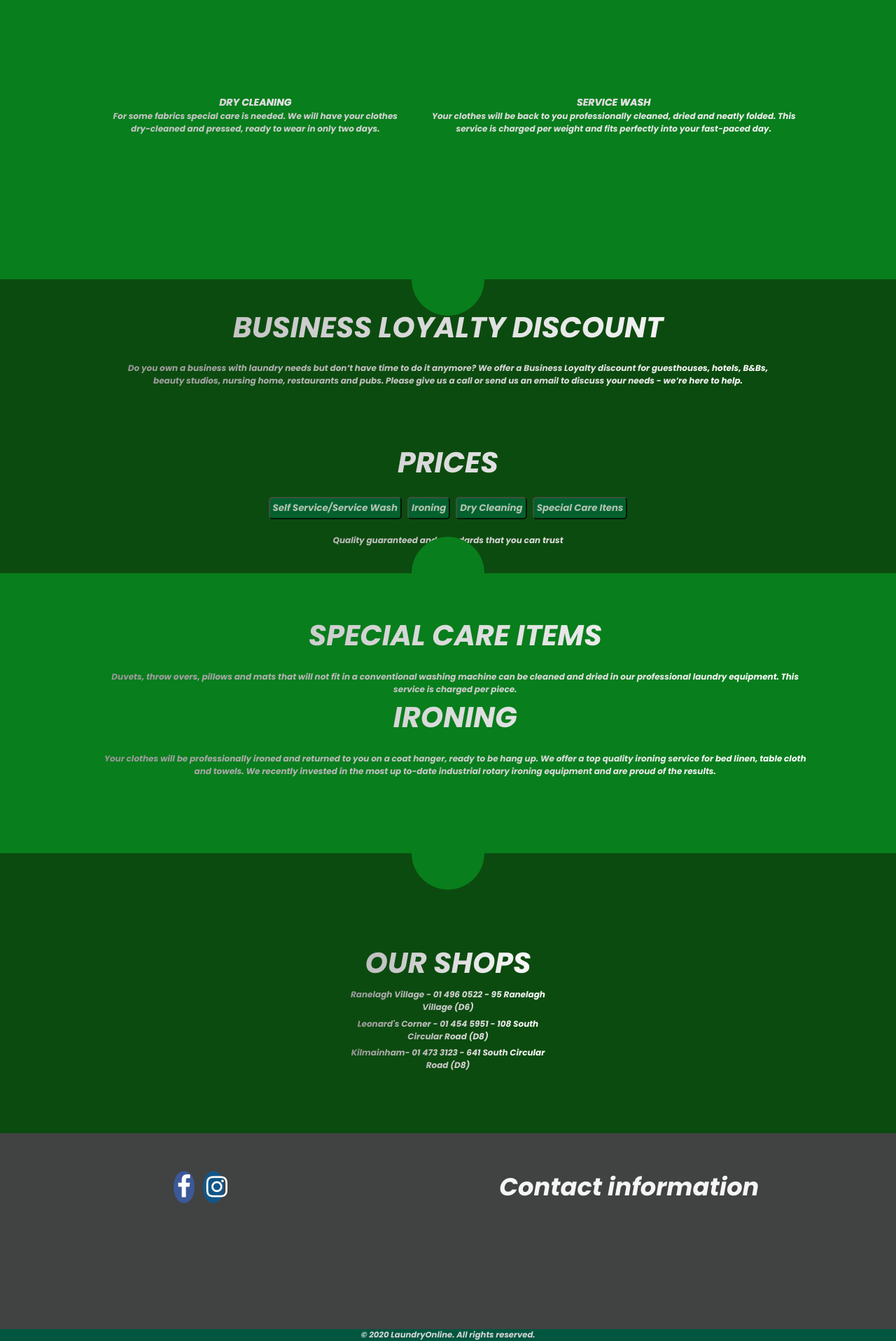
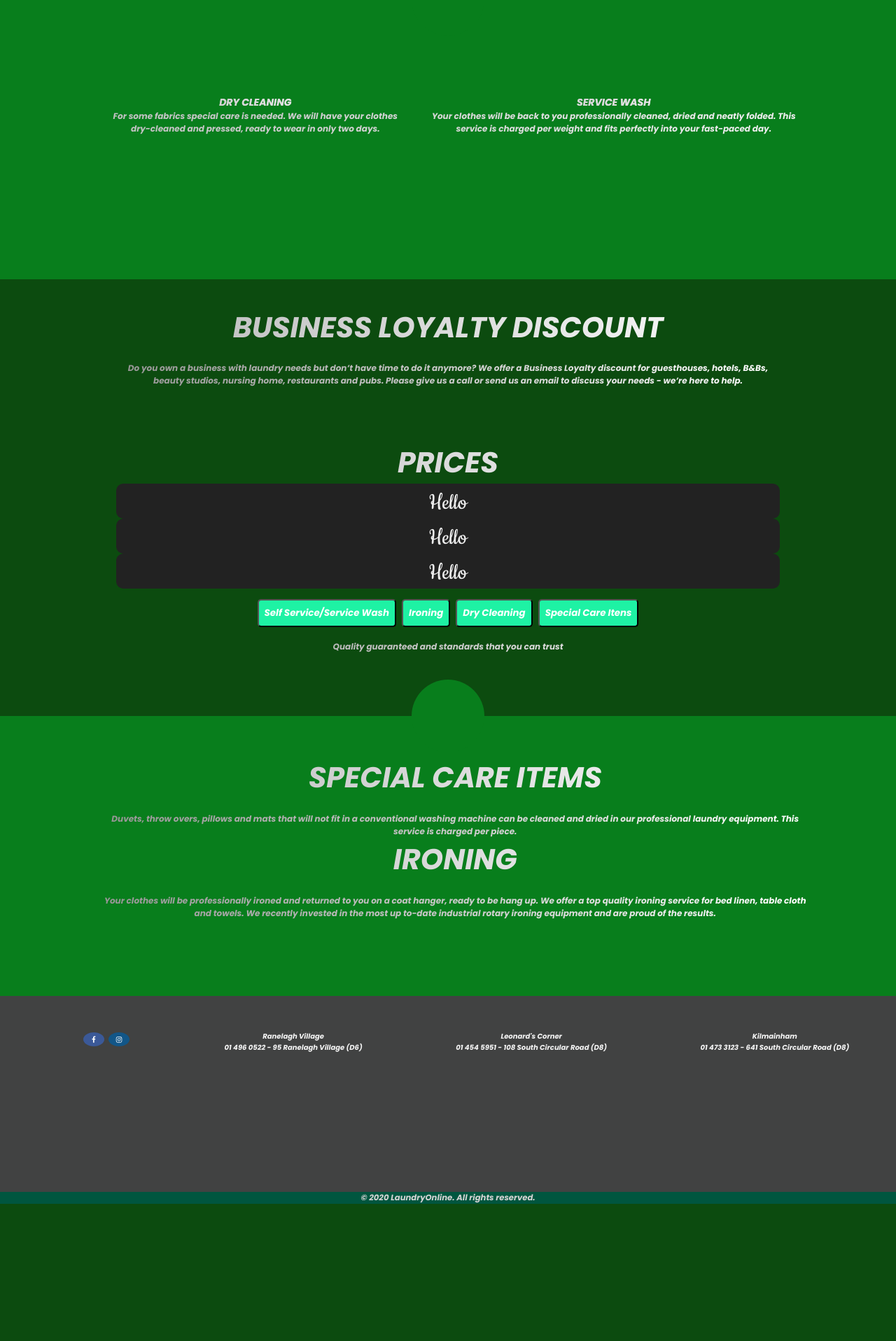
Before and after one commit to RaphaelQSmith/lavanderia, a PHP site: page / in a window 1280 px wide. Shown: the part 982-2898 px from the top of the page at 70% size. After the commit the page ends 2702 px from the top, so only its background shows below. Run offline with PHP 8.4, Linux system fonts and the light colour scheme.

Commit message:
Central buttons

```diff
--- a/index.html
+++ b/index.html
@@ -1,13 +1,16 @@
 <!DOCTYPE html>
 <html lang="en">
+
 <head>
     <meta charset="UTF-8">
     <meta name="viewport" content="width=device-width, initial-scale=1.0">
     <link rel="stylesheet" href="./style.css" />
     <link href="https://fonts.googleapis.com/css2?family=Poppins:ital,wght@1,700&display=swap" rel="stylesheet" />
     <link rel="stylesheet" href="https://cdnjs.cloudflare.com/ajax/libs/font-awesome/4.7.0/css/font-awesome.min.css">
+    <link href="https://fonts.googleapis.com/css2?family=Cookie&display=swap" rel="stylesheet">
     <title>Laundry Online</title>
 </head>
+
 <body>
     <header>
         <nav id="mySidenav">
@@ -43,9 +46,12 @@
                         <div class="subitem">
                             <h3>SELF SERVICE AVAILABLE</h3>
                             <p>
-                            If you would prefer to do your own washing, feel free to pop in and use our washers and dryers.
-                            Our superb staff will be happy to show you how to operate our industrial laundry equipment and assist you any way they can.
-                            While you wait for your clothes to be cleaned and freshened up, why not relax and read some magazines?
+                                If you would prefer to do your own washing, feel free to pop in and use our washers and
+                                dryers.
+                                Our superb staff will be happy to show you how to operate our industrial laundry
+                                equipment and assist you any way they can.
+                                While you wait for your clothes to be cleaned and freshened up, why not relax and read
+                                some magazines?
                             </p>
                         </div>
 
@@ -71,24 +77,39 @@
         </div>
     </div>
 
-<div class="upper-section-mid section-divider">
+    <div class="upper-section-mid" style="margin-bottom: 4%;">
         <div class="subitem">
             <h3>BUSINESS LOYALTY DISCOUNT</H3>
             <p>
-                Do you own a business with laundry needs but don’t have time to do it anymore? We offer a Business Loyalty discount for guesthouses, hotels, B&Bs, beauty studios, nursing home, restaurants and pubs.
+                Do you own a business with laundry needs but don’t have time to do it anymore? We offer a Business
+                Loyalty discount for guesthouses, hotels, B&Bs, beauty studios, nursing home, restaurants and pubs.
                 Please give us a call or send us an email to discuss your needs - we’re here to help.
             </p>
         </div>
 
         <div class="subitem">
             <h3>PRICES</h3>
+            <div>
+                <div id="btn">
+                    <span class="noselect">Hello</span>
+                    <div id="circle"></div>
+                </div>
+                <div id="btn">
+                    <span class="noselect">Hello</span>
+                    <div id="circle"></div>
+                </div>
+                <div id="btn">
+                    <span class="noselect">Hello</span>
+                    <div id="circle"></div>
+                </div>
+            </div>
+
             <button>Self Service/Service Wash</button>
             <button>Ironing</button>
             <button>Dry Cleaning</button>
             <button>Special Care Itens</button>
             <p>Quality guaranteed and standards that you can trust</p>
         </div>
-
     </div>
 
     <div class="lower-section section-divider">
@@ -97,52 +118,52 @@
                 <div class="subcard">
                     <h3>SPECIAL CARE ITEMS</h3>
                     <p>
-                    Duvets, throw overs, pillows and mats that will not fit in a conventional washing machine can be cleaned and dried in our professional laundry equipment.
+                        Duvets, throw overs, pillows and mats that will not fit in a conventional washing machine can be
+                        cleaned and dried in our professional laundry equipment.
                         This service is charged per piece.
                     </p>
                 </div>
                 <div class="subcard">
                     <h3>IRONING</h3>
                     <p>
-                    Your clothes will be professionally ironed and returned to you on a coat hanger, ready to be hang up.
+                        Your clothes will be professionally ironed and returned to you on a coat hanger, ready to be
+                        hang up.
                         We offer a top quality ironing service for bed linen, table cloth and towels.
-                    We recently invested in the most up to-date industrial rotary ironing equipment and are proud of the results.
+                        We recently invested in the most up to-date industrial rotary ironing equipment and are proud of
+                        the results.
                     </p>
                 </div>
             </div>
 
         </span>
     </div>
-  <div class="upper-section section-divider">
-    <span>
-        <div class="subitem" style="padding-top: 13%;">
-            <h3>OUR SHOPS</h3>
-                <p>
-                    Ranelagh Village - 01 496 0522 - 95 Ranelagh Village (D6)
-                </p>
-                <p>
-                    Leonard's Corner - 01 454 5951 - 108 South Circular Road (D8)
-                </p>
-                <p>
-                    Kilmainham- 01 473 3123 - 641 South Circular Road (D8)
-                </p>
-        </div>
-    </span>
-  </div>
-
-
     <div class="footer-container">
         <div class="card-footer">
             <a href="#" class="fa fa-facebook"></a>
             <a href="#" class="fa fa-instagram"></a>
         </div>
         <div class="card-footer">
-            <footer>Contact information</footer>
-
+            <p>
+                Ranelagh Village </p>
+            <p>01 496 0522 - 95 Ranelagh Village (D6)
+            </p>
+        </div>
+        <div class="card-footer">
+            <p>
+                Leonard's Corner </p>
+            <p>01 454 5951 - 108 South Circular Road (D8)
+            </p>
+        </div>
+        <div class="card-footer">
+            <p>
+                Kilmainham </p>
+            <p> 01 473 3123 - 641 South Circular Road (D8)
+            </p>
         </div>
     </div>
     <div class="copyright">
         <h5>© 2020 LaundryOnline. All rights reserved.</h5>
     </div>
 </body>
+
 </html>
--- a/style.css
+++ b/style.css
@@ -3,6 +3,7 @@
     padding: 0px;
     box-sizing: border-box;
 }
+
 body{
     font-family: 'Poppins', sans-serif;
 }
@@ -132,6 +133,7 @@ nav{
 .card-footer {
     align-self: auto;
     flex: 1 1 auto;
+    font-size: 10px;
 }
 .fa {
     padding: 5px;
@@ -168,10 +170,10 @@ nav{
     padding: 3%;
 }
 .subitem button{
-    color: whitesmoke;
-    background-color: #006B3C;
-    padding: 4px;
-    opacity: 70%;
+    color: white;
+    background-color: #1EF2A4;
+    padding: 8px;
+    opacity: 100%;
     border-radius: 5px 5px 5px 5px;
 }
 .subitem p {
@@ -204,8 +206,6 @@ nav{
 		transform: translateY(0px);
 	}
 }
-
-
 
 #mySidenav a {
     position: absolute;
@@ -243,9 +243,7 @@ nav{
     background-color: #12E772
   }
 
-
 /* ############################# */
-
 
   .lower-section,
   .upper-section {
@@ -284,3 +282,58 @@ nav{
         text-indent: 1.8rem;
         font-size: 10pt;
       }
+
+/* ####################################################### */
+
+
+#btn {
+    background: #222;
+    height: 50px;
+    min-width: 150px;
+    border: none;
+    border-radius: 10px;
+    color: #eee;
+    font-size: 20px;
+    font-family: 'Cookie', cursive;
+    position: relative;
+    transition: 1s;
+    -webkit-tap-highlight-color: transparent;
+    display: flex;
+    align-items: center;
+    justify-content: center;
+    cursor: pointer;
+    padding-top: 5px;
+  }
+
+  #btn #circle {
+    width: 5px;
+    height: 5px;
+    background: transparent;
+    border-radius: 50%;
+    position: absolute;
+    top: 0;
+    left: 50%;
+    overflow: hidden;
+    transition: 500ms;
+  }
+
+  .noselect {
+    -webkit-touch-callout: none;
+      -webkit-user-select: none;
+       -khtml-user-select: none;
+         -moz-user-select: none;
+          -ms-user-select: none;
+              user-select: none;
+  }
+
+  #btn:hover {
+    background: transparent;
+  }
+
+  #btn:hover #circle {
+    height: 50px;
+    width: 150px;
+    left: 0;
+    border-radius: 0;
+    border-bottom: 2px solid #eee;
+  }
```
Lines whose indentation alone changed are shown as unchanged.
